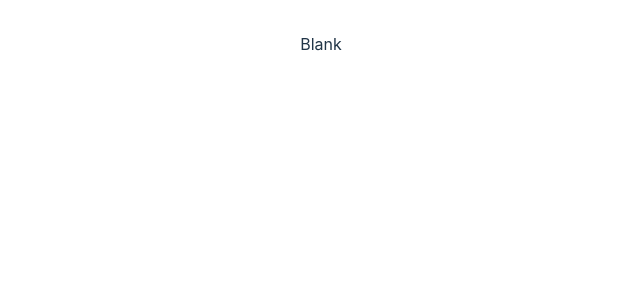
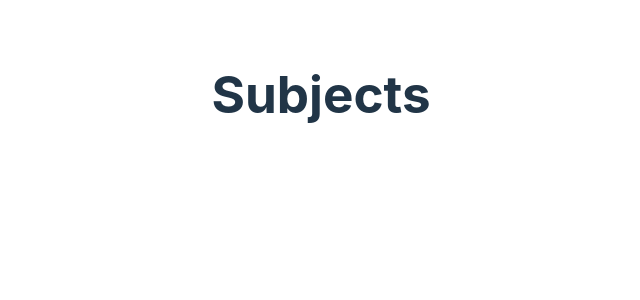
Before and after one commit to Smith-Pad/subjects-beta, a React (Vite) app: page / in a window 1280 px wide. Shown: the top 300 px of the page, without its empty margins (319-959 px from the left). Built offline with nearby package versions, Linux system fonts and the light colour scheme.

Commit message:
Added Subjects Header

```diff
--- a/src/App.jsx
+++ b/src/App.jsx
@@ -4,13 +4,15 @@ import viteLogo from '/vite.svg'
 import './App.css'
 
 function App() {
-  const [count, setCount] = useState(0)
+    const [count, setCount] = useState(0)
 
-  return (
-    <>
-        Blank
-    </>
-  )
+    return (
+        <>
+            <div class="layout indicator-side-round">
+                <h1> Subjects </h1>
+            </div>
+        </>
+    )
 }
 
 export default App
```
